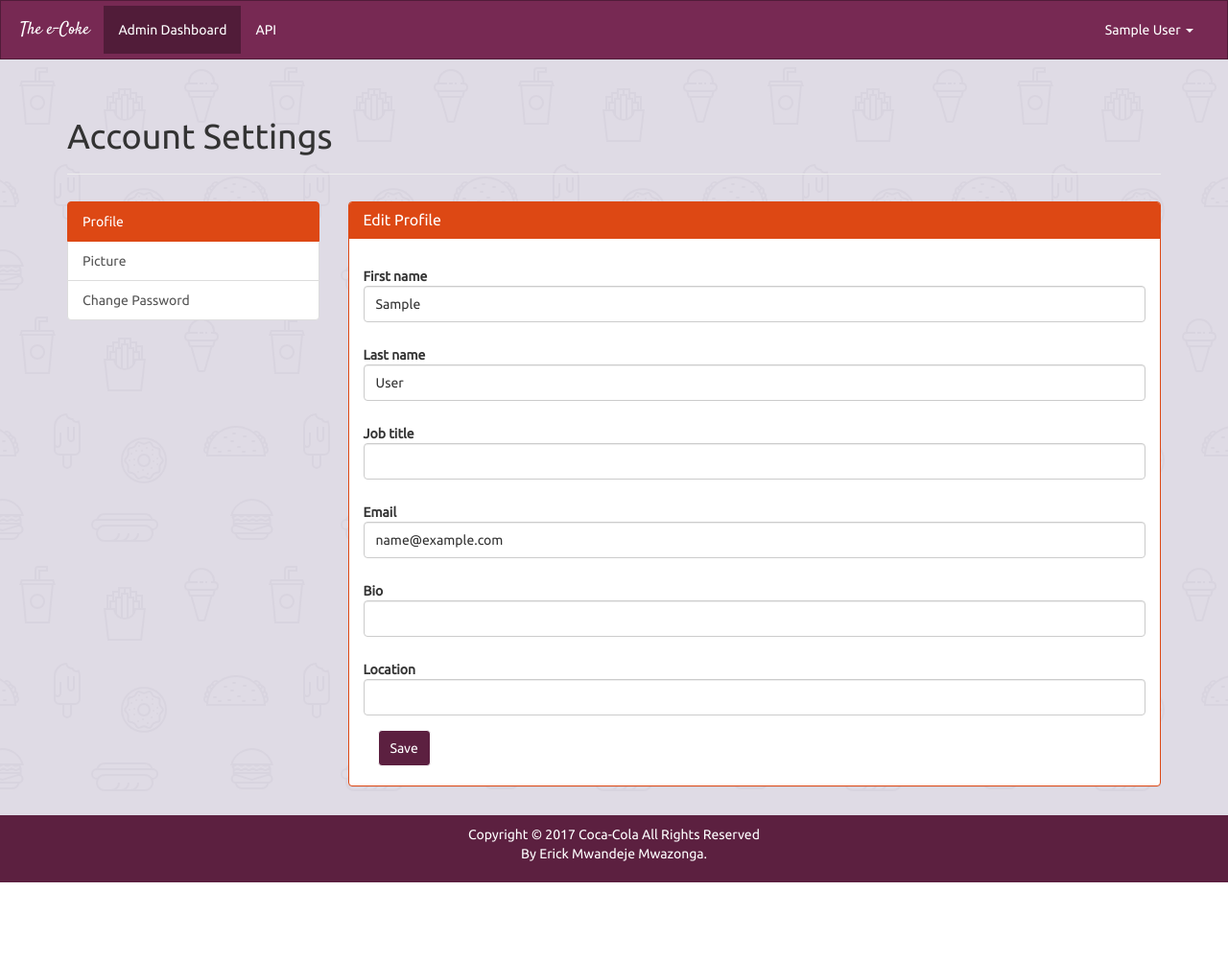
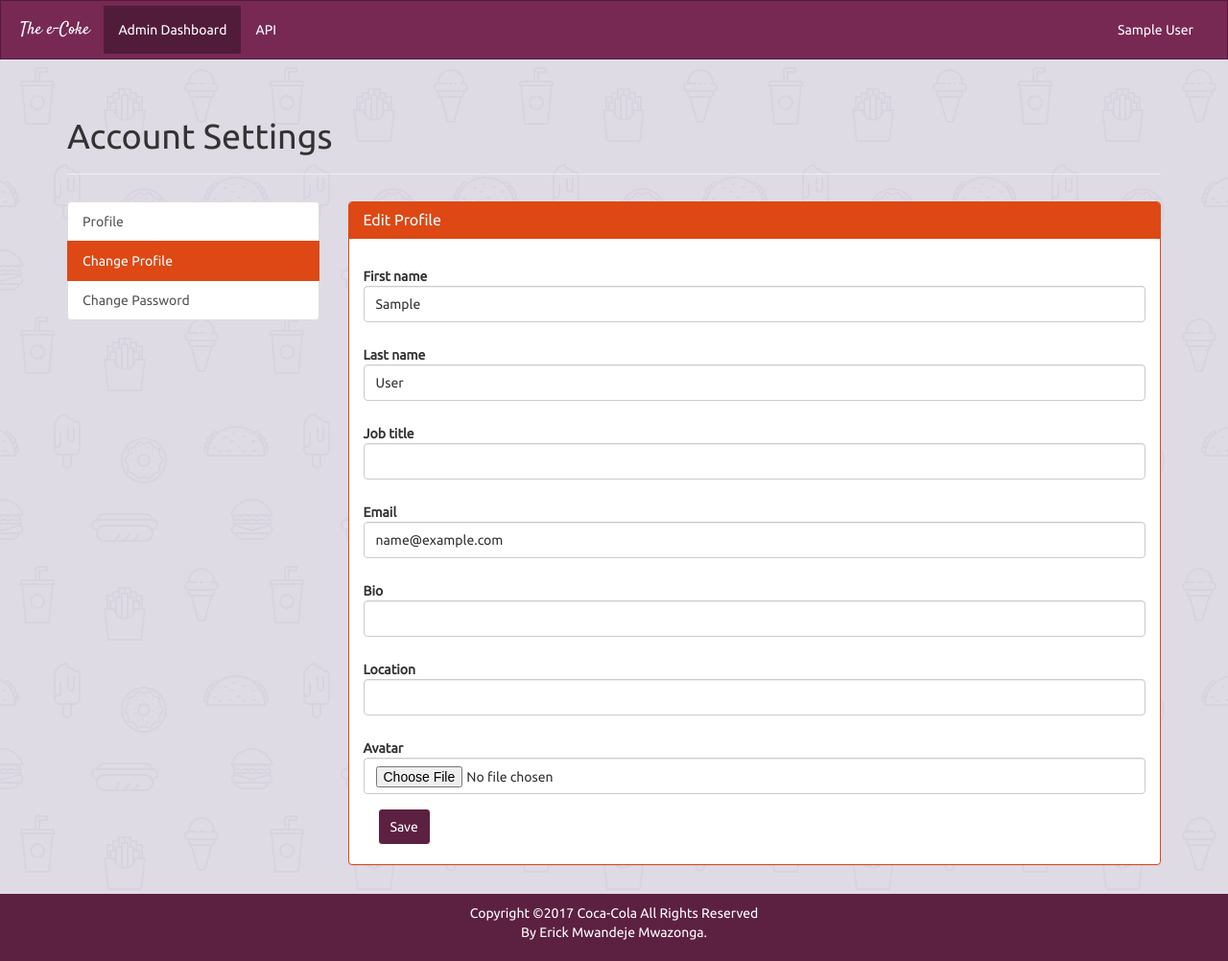
Before and after one commit to ErickMwazonga/e-Coke, a Django app: page /settings/edit-profile in a window 1280 px wide. Shown: the whole page at 96% size. Before the commit the page ends 920 px from the top, so only its background shows below. Run offline with Django 3.2, Linux system fonts and the light colour scheme; the visitor is signed in with stand-in values (Sample User, id 1); some libraries are stand-ins or nearby versions.

Commit message:
Created the Account settings

```diff
--- a/Coke/settings/base.py
+++ b/Coke/settings/base.py
@@ -129,8 +129,6 @@ USE_TZ = True
 # Static files (CSS, JavaScript, Images)
 # https://docs.djangoproject.com/en/1.11/howto/static-files/
 
-
-
 STATIC_URL = '/static/'
 
 # Extra places for collectstatic to find static files.
@@ -140,6 +138,9 @@ STATICFILES_DIRS = (
 
 STATIC_ROOT = os.path.join(BASE_DIR, 'staticfiles')
 # STATIC_ROOT = 'staticfiles'
+
+MEDIA_ROOT = os.path.join(BASE_DIR, 'media')
+MEDIA_URL = '/media/'
 
 
 CRISPY_TEMPLATE_PACK = 'bootstrap3'
--- a/Coke/urls.py
+++ b/Coke/urls.py
@@ -15,9 +15,18 @@ Including another URLconf
 """
 from django.conf.urls import url, include
 from django.contrib import admin
+from django.conf import settings
 
 urlpatterns = [
     url(r'^admin/', admin.site.urls),
     url(r'^', include('ecoke.urls')),
     url(r'^api/brands/', include('ecoke.api.urls')),
 ]
+
+if settings.DEBUG:
+    from django.conf.urls.static import static
+    from django.contrib.staticfiles.urls import staticfiles_urlpatterns
+
+    # Serve static and media files from development server
+    urlpatterns += staticfiles_urlpatterns()
+    urlpatterns += static(settings.MEDIA_URL, document_root=settings.MEDIA_ROOT)
--- a/ecoke/forms.py
+++ b/ecoke/forms.py
@@ -6,7 +6,7 @@ from django.contrib.auth.forms import UserCreationForm
 from crispy_forms.helper import FormHelper
 from crispy_forms.layout import Layout, MultiWidgetField, Submit
 # App imports
-from .models import Brand, Profile
+from .models import Brand
 
 
 class UserCreateForm(UserCreationForm):
@@ -14,53 +14,7 @@ class UserCreateForm(UserCreationForm):
 
     class Meta:
         model = User
-        fields = ("username", "email", "password1", "password2")
-
-
-class BrandForm(forms.ModelForm):
-    def __init__(self, *args, **kwargs):
-        super(BrandForm, self).__init__(*args, **kwargs)
-        self.helper             = FormHelper()
-        self.helper.form_tag    = False
-
-        self.helper.layout = Layout(
-            'collector_name',
-            'respondent_name',
-            'respondent_city',
-            'favourite_drink',
-            MultiWidgetField(
-                'date_of_collection',
-                attrs=(
-                    {'style': 'width: 32.7%; display: inline-block;'}
-                )
-            ),
-        )
-
-    class Meta:
-        model   = Brand
-        fields  = ['collector_name', 'respondent_name', 'respondent_city', 'favourite_drink', 'date_of_collection']
-
-        widgets = {
-            'date_of_collection': forms.SelectDateWidget(years=[str(val) for val in range(2005, 2020)]),
-        }
-
-
-class BrandSearchForm(forms.Form):
-    collector_name = forms.ModelChoiceField(
-        queryset = Brand.objects.values_list('collector_name', flat=True),
-        empty_label  = "Choose a Collector"
-    )
-
-    def __init__(self, *args, **kwargs):
-        super(BrandSearchForm, self).__init__(*args, **kwargs)
-        self.helper = FormHelper()
-        self.helper.form_class = 'form-inline'
-        self.helper.field_template = 'bootstrap3/layout/inline_field.html'
-        self.helper.layout = Layout(
-            'collector_name',
-            Submit('Search', 'search', css_class='btn-default'),
-        )
-        self.helper.form_method = 'get'
+        fields = ['username', 'email', 'password1', 'password2']
 
 
 class ProfileForm(forms.ModelForm):
@@ -88,12 +42,12 @@ class ProfileForm(forms.ModelForm):
         widget=forms.TextInput(attrs={'class': 'form-control'}),
         max_length=50,
         required=False)
+    avatar = forms.ImageField(required=False)
 
     class Meta:
         model = User
         fields = ['first_name', 'last_name', 'job_title',
-                  'email', 'bio', 'location', ]
-
+                  'email', 'bio', 'location', 'avatar', ]
 
 
 class ChangePasswordForm(forms.ModelForm):
@@ -122,9 +76,7 @@ class ChangePasswordForm(forms.ModelForm):
         new_password = self.cleaned_data.get('new_password')
         confirm_password = self.cleaned_data.get('confirm_password')
         id = self.cleaned_data.get('id')
-
         user = User.objects.get(pk=id)
-
         if not user.check_password(old_password):
             self._errors['old_password'] = self.error_class([
                 'Old password don\'t match'])
@@ -132,3 +84,49 @@ class ChangePasswordForm(forms.ModelForm):
             self._errors['new_password'] = self.error_class([
                 'Passwords don\'t match'])
         return self.cleaned_data
+
+
+class BrandForm(forms.ModelForm):
+    def __init__(self, *args, **kwargs):
+        super(BrandForm, self).__init__(*args, **kwargs)
+        self.helper = FormHelper()
+        self.helper.form_tag = False
+
+        self.helper.layout = Layout(
+            'collector_name',
+            'respondent_name',
+            'respondent_city',
+            'favourite_drink',
+            MultiWidgetField(
+                'date_of_collection',
+                attrs=(
+                    {'style': 'width: 32.7%; display: inline-block;'}
+                )
+            ),
+        )
+
+    class Meta:
+        model = Brand
+        fields = ['collector_name', 'respondent_name', 'respondent_city', 'favourite_drink', 'date_of_collection']
+
+        widgets = {
+            'date_of_collection': forms.SelectDateWidget(years=[str(val) for val in range(2005, 2020)]),
+        }
+
+
+class BrandSearchForm(forms.Form):
+    collector_name = forms.ModelChoiceField(
+        queryset = Brand.objects.values_list('collector_name', flat=True),
+        empty_label = "Choose a Collector"
+    )
+
+    def __init__(self, *args, **kwargs):
+        super(BrandSearchForm, self).__init__(*args, **kwargs)
+        self.helper = FormHelper()
+        self.helper.form_class = 'form-inline'
+        self.helper.field_template = 'bootstrap3/layout/inline_field.html'
+        self.helper.layout = Layout(
+            'collector_name',
+            Submit('Search', 'search', css_class='btn-default'),
+        )
+        self.helper.form_method = 'get'
--- a/ecoke/models.py
+++ b/ecoke/models.py
@@ -14,6 +14,7 @@ class Profile(models.Model):
     bio = models.TextField(max_length=500, blank=True)
     location = models.CharField(max_length=30, blank=True)
     job_title = models.CharField(max_length=50, null=True, blank=True)
+    avatar = models.ImageField(upload_to='avatars', null=True, blank=True)
 
     def get_screen_name(self):
         try:
--- a/ecoke/static/ecoke/css/style.css
+++ b/ecoke/static/ecoke/css/style.css
@@ -88,3 +88,25 @@ a {
 .settings-content {
   padding: 20px 30px;
 }
+
+.avatar {
+  background-size: 32px 32px;
+  -moz-border-radius: 50%;
+  border-radius: 50%;
+  display: block;
+  margin: -1px;
+  overflow: hidden;
+  position: relative;
+  height: 32px;
+  width: 32px;
+  z-index: 0;
+}
+
+/* Profile */
+.glyphicon {  margin-bottom: 10px;margin-right: 10px;}
+
+small {
+  display: block;
+  line-height: 1.428571429;
+  color: #999;
+}
--- a/ecoke/templates/ecoke/base.html
+++ b/ecoke/templates/ecoke/base.html
@@ -44,9 +44,15 @@
           <ul class="nav navbar-nav navbar-right">
                 {% if user.is_authenticated %}
                     <li class="dropdown">
-                      <a href="#" class="dropdown-toggle" data-toggle="dropdown">{{ user.profile.get_screen_name }} <b class="caret"></b></a>
+                      <a href="#" class="dropdown-toggle" data-toggle="dropdown">
+                        {% if user.profile.avatar %}
+                          <img src="{{ user.profile.avatar.url }}" class="avatar">
+                        {% else %}
+                          {{ user.profile.get_screen_name }}
+                        {% endif %}
+                      </a>
                       <ul class="dropdown-menu">
-                        <li><a href="">My Profile</a></li>
+                        <li><a href="{% url 'ecoke:profile' slug=user.username %}">My Profile</a></li>
                         <li><a href="{% url 'ecoke:edit_profile' %}">Account Settings</a></li>
                         <li class="divider"></li>
                         <li><a href="{% url 'ecoke:logout' %}">Log out</a></li>
@@ -66,7 +72,7 @@
 
     <br/>
     <footer class="footer">
-        <p class="text-center">Copyright &copy; {% now "Y" %}  Coca-Cola All Rights Reserved<br/>By Erick Mwandeje Mwazonga.</p>
+        <p class="text-center">Copyright &copy;2017 Coca-Cola All Rights Reserved<br/>By Erick Mwandeje Mwazonga.</p>
     </footer>
 
     <!-- All the link to js scripts to come last. -->
--- a/ecoke/templates/ecoke/change_profile.html
+++ b/ecoke/templates/ecoke/change_profile.html
@@ -12,7 +12,7 @@
     </div>
     <div class="row" style="margin-top: 2em">
         <div class="col-md-3">
-            {% include 'ecoke/includes/_settings_menu.html' with active='profile' %}
+            {% include 'ecoke/includes/_settings_menu.html' with active='change_profile' %}
         </div>
 
         <div class="col-md-9">
@@ -29,7 +29,7 @@
                     </div>
                   {% endfor %}
                 {% endif %}
-                <form class="form-horizontal" role="form" action="" method="post">
+                <form class="form-horizontal" role="form" action="" method="post" enctype="multipart/form-data">
                     {% csrf_token %}
                     {{ form|crispy }}
                     <button class="btn btn-primary" type="submit" name="button">Save</button>
--- a/ecoke/templates/ecoke/includes/_settings_menu.html
+++ b/ecoke/templates/ecoke/includes/_settings_menu.html
@@ -1,5 +1,5 @@
 <div class="list-group">
-  	<a href="{% url 'ecoke:edit_profile' %}" class="list-group-item{% if active == 'profile' %} active{% endif %}">Profile</a>
-  	<a href="" class="list-group-item{% if active == 'picture' %} active{% endif %}">Picture</a>
- 	<a href="{% url 'ecoke:change_password' %}" class="list-group-item{% if active == 'password' %} active{% endif %}">Change Password</a>
+  	<a href="{% url 'ecoke:profile' slug=user.username %}" class="list-group-item{% if active == 'profile' %} active{% endif %}">Profile</a>
+    <a href="{% url 'ecoke:edit_profile' %}" class="list-group-item{% if active == 'change_profile' %} active{% endif %}">Change Profile</a>
+  	<a href="{% url 'ecoke:change_password' %}" class="list-group-item{% if active == 'password' %} active{% endif %}">Change Password</a>
 </div>
--- a/ecoke/urls.py
+++ b/ecoke/urls.py
@@ -6,7 +6,7 @@ from django.views.generic.edit import CreateView
 
 from . import views
 from .forms import UserCreateForm
-from .views import IndexView, BrandListView, LoginView
+from .views import IndexView, BrandListView, LoginView, ProfileDetailView
 
 app_name = 'ecoke'
 
@@ -27,6 +27,7 @@ urlpatterns = [
     url(r'^logout/$', auth_views.logout_then_login, {'login_url': 'ecoke:login'}, name='logout'),
     url(r'^settings/edit-profile$', views.edit_profile, name='edit_profile'),
     url(r'^settings/change-password/$', views.change_password, name='change_password'),
+    url(r'^settings/profile/(?P<slug>[\w-]+)/$', views.ProfileDetailView.as_view(), name='profile'),
 
     url(r'^brand/csv$', views.export_csv, name="export_csv"),
 ]
--- a/ecoke/views.py
+++ b/ecoke/views.py
@@ -2,27 +2,29 @@
 from __future__ import unicode_literals
 import csv
 # Django importd
-from django.contrib.auth.forms import AuthenticationForm, UserCreationForm
+from django.contrib.auth.forms import AuthenticationForm
 from django.contrib.auth.models import User
-from django.contrib.auth import login, logout
 from django.contrib.auth import update_session_auth_hash
 from django.contrib.auth.decorators import login_required
 from django.contrib import messages
 from django.contrib.messages.views import SuccessMessageMixin
 from django.contrib.auth.mixins import LoginRequiredMixin
 from django.contrib.auth.views import LoginView as BaseLoginView
-from django.contrib.auth.decorators import login_required
 from django.shortcuts import render, get_object_or_404, redirect, reverse
 from django.http import JsonResponse, HttpResponse
 from django.template.loader import render_to_string
-from django.db.models import Sum, Q
-from django.views.generic.edit import CreateView
-from django.views.generic import View, TemplateView, ListView, CreateView
+from django.views.generic import TemplateView, ListView, DetailView
 # App imports
 from .models import Brand
 from .forms import BrandForm, BrandSearchForm, ProfileForm, ChangePasswordForm
 
-# Create your views here.
+
+class ProfileDetailView(LoginRequiredMixin, DetailView):
+    model = User
+    template_name = 'ecoke/profile.html'
+    slug_field = "username"
+
+
 # index view
 class IndexView(LoginRequiredMixin, TemplateView):
     template_name = 'ecoke/index.html'
@@ -36,8 +38,8 @@ class LoginView(BaseLoginView):
 # Create CBV for listing the brands
 class BrandListView(LoginRequiredMixin, ListView):
     context_object_name = 'brands'
-    model               = Brand
-    template_name       = 'ecoke/brand_list.html'
+    model = Brand
+    template_name = 'ecoke/brand_list.html'
 
     def get_queryset(self):
         queryset = super(BrandListView, self).get_queryset().order_by('-collector_name')
@@ -80,6 +82,7 @@ def brand_create(request):
         form = BrandForm()
     return save_brand_form(request, form, 'ecoke/brand_form.html')
 
+
 # update brand
 @login_required()
 def brand_update(request, pk):
@@ -111,14 +114,14 @@ def brand_delete(request, pk):
     return JsonResponse(data)
 
 
-#creating a view for exporting csv
+# creating a view for exporting csv
 def export_csv(request):
     response = HttpResponse(content_type='text/csv')
     response['Content-Disposition'] = 'attachment; filename="ecoke.csv"'
 
-    brands      = Brand.objects.all()
-    headings    = ['Collector', 'Respondent', 'City', 'Favourite Drink', 'Date of Collection']
-    writer      = csv.writer(response)
+    brands = Brand.objects.all()
+    headings = ['Collector', 'Respondent', 'City', 'Favourite Drink', 'Date of Collection']
+    writer = csv.writer(headings)
 
     for brand in brands:
         writer.writerow([brand.collector_name, brand.respondent_name, brand.respondent_city, brand.favourite_drink, brand.date_of_collection])
@@ -131,7 +134,7 @@ def edit_profile(request):
     user = request.user
 
     if request.method == 'POST':
-        form = ProfileForm(request.POST)
+        form = ProfileForm(request.POST, request.FILES)
         if form.is_valid():
             user.first_name = form.cleaned_data.get('first_name')
             user.last_name = form.cleaned_data.get('last_name')
@@ -139,6 +142,7 @@ def edit_profile(request):
             user.profile.job_title = form.cleaned_data.get('job_title')
             user.profile.bio = form.cleaned_data.get('bio')
             user.profile.location = form.cleaned_data.get('location')
+            user.profile.avatar = form.cleaned_data.get('avatar')
             user.save()
             messages.add_message(request,
                                  messages.SUCCESS,
@@ -148,11 +152,11 @@ def edit_profile(request):
         form = ProfileForm(instance=user, initial={
             'job_title': user.profile.job_title,
             'bio': user.profile.bio,
-            'location': user.profile.location
+            'location': user.profile.location,
+            'avatar': user.profile.avatar,
             })
 
     return render(request, 'ecoke/change_profile.html', {'form': form})
-
 
 
 @login_required
```
Also changed, not shown: ecoke/templates/ecoke/profile.html (+27 -48 lines), ecoke/migrations/0005_profile_avatar.py (added), ecoke/static/ecoke/images/avatar.png (added), media/avatars/avatar.png (added), media/avatars/avatar2.png (added), media/avatars/avatar2_CmLWAso.png (added), media/avatars/avatar2_zulGf2l.png (added), media/avatars/hugo-kemmel-210791.jpg (added), media/avatars/hugo-kemmel-210791_8rAWAkU.jpg (added), media/avatars/prometey-sanchez-noskov-340992.jpg (added).
